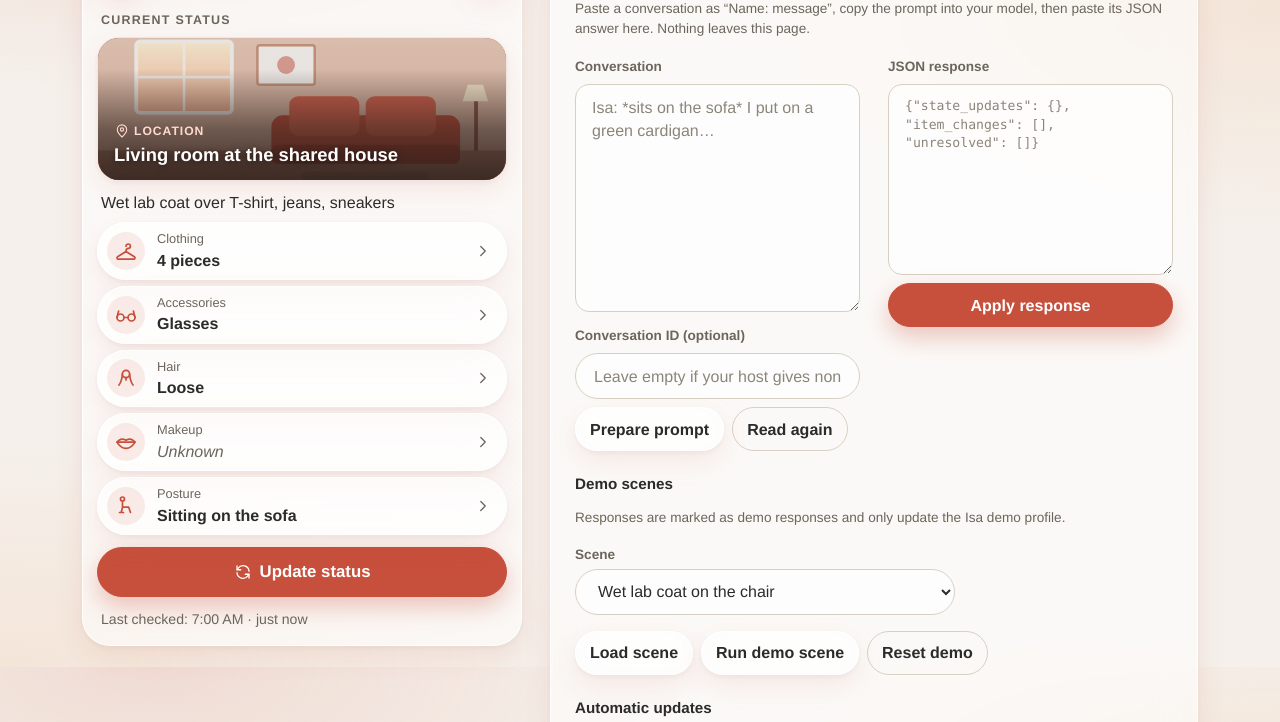
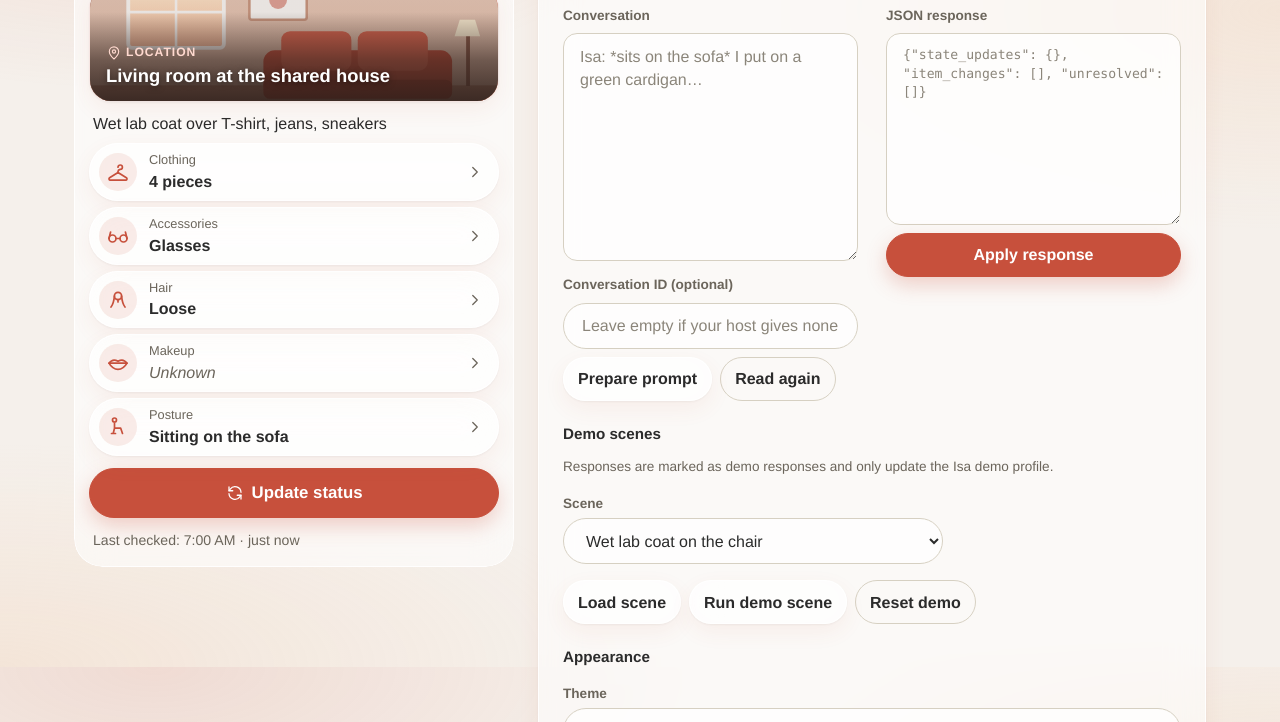
Before and after one commit to Varg67/Clotheskin, a website with bundled scripts: page index.html in a window 1280 px wide. Shown: the part 133-855 px from the top of the page. Built offline with nearby package versions, Linux system fonts and the light colour scheme.

Commit message:
Theme presets (warm, sage), Workshop-sized layout, flatter depth
Sage theme sampled from a customised Kindroid desktop window. Card and
workspace fit ~960x690. Browser test runs at that size and covers theme
switching. Contrast tests run for every theme.

Co-Authored-By: Claude Sonnet 5.5 <noreply@anthropic.com>
Claude-Session: https://claude.ai/code/session_01DTA4hApirgAVxAmKLd8TdC

```diff
--- a/src/core/store.js
+++ b/src/core/store.js
@@ -31,6 +31,7 @@ export const DEFAULT_SETTINGS = {
   conversationId: '',
   drafts: {},
   expanded: true,
+  theme: 'warm', // 'warm' (stock Kindroid) | 'sage' (green, sampled from a customised desktop window)
 };
 
 export class Repository {
--- a/src/ui/app.js
+++ b/src/ui/app.js
@@ -12,6 +12,19 @@ import {
   lookSummary, accessorySummary, hairIcon, postureIcon, clothingCount, accessoryItems,
 } from '../core/summary.js';
 import { DEMO_SCENES, DEMO_PROFILE_ID, seedDemo } from '../demo/demo.js';
+
+export const THEMES = [
+  { id: 'warm', label: 'Kindroid warm (default)' },
+  { id: 'sage', label: 'Sage green' },
+];
+
+function applyTheme(id) {
+  const theme = THEMES.some((t) => t.id === id) ? id : 'warm';
+  if (theme === 'warm') delete document.documentElement.dataset.theme;
+  else document.documentElement.dataset.theme = theme;
+  const bg = getComputedStyle(document.documentElement).getPropertyValue('--bg').trim();
+  document.querySelector('meta[name="theme-color"]')?.setAttribute('content', bg);
+}
 
 const REQUIRED_PLACEHOLDERS = ['{{target_character}}', '{{previous_state_json}}', '{{speaker_labeled_messages}}'];
 
@@ -32,6 +45,7 @@ export async function startApp({ root, repo, host, clock = () => new Date() }) {
     promptEditor: false,
   };
 
+  applyTheme(S.settings.theme);
   await seedDemo(repo);
   const live = h('div', { class: 'sr-only', role: 'status', 'aria-live': 'polite' });
   document.body.append(live);
@@ -301,6 +315,14 @@ export async function startApp({ root, repo, host, clock = () => new Date() }) {
           h('button', { type: 'button', class: 'btn', 'data-key': 'demo-load', onClick: () => runDemoScene(sceneSel.value, { run: false }) }, 'Load scene'),
           h('button', { type: 'button', class: 'btn', 'data-key': 'demo-run', onClick: () => runDemoScene(sceneSel.value, { run: true }) }, 'Run demo scene'),
           demo ? h('button', { type: 'button', class: 'btn ghost', 'data-key': 'demo-reset', onClick: async () => { await seedDemo(repo, { reset: true, now: clock().toISOString() }); S.banner = { kind: 'info', text: 'Demo profile reset.' }; await refresh(); } }, 'Reset demo') : null)),
+        h('h3', { class: 'sub' }, 'Appearance'),
+        h('div', { class: 'demo-pick' },
+          h('label', { class: 'label', for: 'theme-pick' }, 'Theme'),
+          h('select', { id: 'theme-pick', class: 'text-input', 'data-key': 'theme-pick',
+            onChange: async (e) => { S.settings = await repo.saveSettings({ theme: e.target.value }); applyTheme(e.target.value); announce(`Theme: ${THEMES.find((t) => t.id === e.target.value)?.label}`); } },
+          ...THEMES.map((t) => h('option', { value: t.id, selected: S.settings.theme === t.id ? '' : undefined }, t.label)),
+          h('option', { value: 'host', disabled: '' }, 'Match my Kindroid theme (needs host support)'))),
+        h('p', { class: 'help' }, 'Kindroid themes are customisable. Matching yours automatically depends on the Workshop exposing theme colours, which has not been confirmed yet.'),
         h('h3', { class: 'sub' }, 'Automatic updates'),
         h('label', { class: 'check' },
           h('input', { type: 'checkbox', 'data-key': 'auto', disabled: !autoOk, checked: autoOk && S.settings.autoUpdate, onChange: async (e) => { S.settings = await repo.saveSettings({ autoUpdate: e.target.checked }); } }),
--- a/styles.css
+++ b/styles.css
@@ -13,16 +13,16 @@ body {
   font: 16px/1.45 "Helvetica Neue", Inter, system-ui, -apple-system, "Segoe UI", Roboto, sans-serif;
   -webkit-text-size-adjust: 100%;
 }
-.panel { max-width: 1180px; margin: 0 auto; padding: 20px 32px 56px; }
+.panel { max-width: 1180px; margin: 0 auto; padding: 18px 24px 48px; }
 /* Desktop layout (the Workshop is desktop-only for now): status card left, workspace right. */
-.layout { display: grid; grid-template-columns: 440px minmax(0, 1fr); gap: 28px; align-items: start; }
+.layout { display: grid; grid-template-columns: 440px minmax(0, 1fr); gap: 24px; align-items: start; }
 .layout.solo { grid-template-columns: 440px; justify-content: center; }
-.col-status { position: sticky; top: 24px; }
+.col-status { position: sticky; top: 16px; max-height: calc(100dvh - 32px); overflow-y: auto; border-radius: var(--radius-lg); scrollbar-width: thin; }
 .col-work > .reader { margin-top: 0; }
-@media (max-width: 900px) { /* graceful fallback only; not a supported target yet */
-  .layout, .layout.solo { grid-template-columns: minmax(0, 1fr); } .col-status { position: static; } .panel { padding-inline: 14px; }
+@media (max-width: 860px) { /* graceful fallback only; not a supported target yet */
+  .layout, .layout.solo { grid-template-columns: minmax(0, 1fr); } .col-status { position: static; max-height: none; overflow: visible; } .panel { padding-inline: 14px; }
 }
-.app-head { text-align: left; padding: 0 0 14px; display: flex; align-items: baseline; gap: 14px; flex-wrap: wrap; }
+.app-head { position: absolute; width: 1px; height: 1px; overflow: hidden; clip: rect(0 0 0 0); white-space: nowrap; } /* the Workshop sidebar already shows the app name; kept for screen readers */
 .app-head h1 { margin: 0; font-size: 1.5rem; letter-spacing: -.01em; color: var(--brand); font-weight: 800; }
 .app-head p { margin: 0; font-size: .95rem; }
 .muted { color: var(--muted); }
@@ -59,7 +59,7 @@ button, input, select, textarea { font: inherit; color: inherit; }
 .card-body { padding: 0 14px 16px; }
 .card-body[hidden] { display: none; }
 .section-title { font-size: .78rem; text-transform: uppercase; letter-spacing: .1em; color: var(--muted); margin: 2px 4px 8px; font-weight: 700; }
-.hero { position: relative; display: block; width: 100%; height: 144px; border-radius: var(--radius-md); overflow: hidden; border: 1px solid var(--glass-border); padding: 0; cursor: pointer; text-align: left; box-shadow: var(--shadow-glass);
+.hero { position: relative; display: block; width: 100%; height: 116px; border-radius: var(--radius-md); overflow: hidden; border: 1px solid var(--glass-border); padding: 0; cursor: pointer; text-align: left; box-shadow: var(--shadow-glass);
   background: linear-gradient(135deg, var(--hero-from), var(--hero-to)); color: #fff; }
 .hero-img { position: absolute; inset: 0; width: 100%; height: 100%; object-fit: cover; }
 .hero-scrim { position: absolute; inset: 0; background: linear-gradient(to top, rgba(43,30,26,.88) 0%, rgba(43,30,26,.62) 36%, rgba(43,30,26,.08) 78%); }
@@ -115,7 +115,7 @@ button, input, select, textarea { font: inherit; color: inherit; }
 .demo-row { display: flex; gap: 16px; align-items: end; flex-wrap: wrap; }
 .demo-pick { flex: 0 1 380px; min-width: 240px; display: grid; gap: 4px; }
 .col-a, .col-b { display: grid; gap: 8px; align-content: start; min-width: 0; }
-@media (max-width: 1100px) { .reader-body { grid-template-columns: minmax(0, 1fr); } }
+@media (max-width: 1180px) { .reader-body { grid-template-columns: minmax(0, 1fr); } }
 .label { display: block; font-size: .85rem; color: var(--muted); margin-top: 6px; font-weight: 650; }
 .help { margin: 2px 0 4px; font-size: .85rem; color: var(--muted); }
 .sub { margin: 14px 0 2px; font-size: .95rem; }
--- a/tests/theme.test.js
+++ b/tests/theme.test.js
@@ -3,7 +3,12 @@ import assert from 'node:assert/strict';
 import { readFileSync } from 'node:fs';
 
 const css = readFileSync(new URL('../theme.css', import.meta.url), 'utf8');
-const tokens = Object.fromEntries([...css.matchAll(/--([\w-]+):\s*(#[0-9a-fA-F]{6})\b/g)].map((m) => [m[1], m[2]]));
+const parse = (block) => Object.fromEntries([...block.matchAll(/--([\w-]+):\s*(#[0-9a-fA-F]{6})\b/g)].map((m) => [m[1], m[2]]));
+const [warmBlock, sageBlock] = css.split(/:root\[data-theme="sage"\]/);
+const warm = parse(warmBlock);
+const sage = { ...warm, ...parse(sageBlock) };
+const THEME_SETS = { warm, sage };
+let tokens = warm;
 
 const lum = (hex) => {
   const [r, g, b] = [1, 3, 5].map((i) => parseInt(hex.slice(i, i + 2), 16) / 255)
@@ -12,35 +17,45 @@ const lum = (hex) => {
 };
 const ratio = (a, b) => { const [x, y] = [lum(a), lum(b)].sort((p, q) => q - p); return (x + 0.05) / (y + 0.05); };
 
-test('theme tokens match the Kindroid v2 reference sampling', () => {
-  assert.equal(tokens.bg, '#f5f0eb');
-  assert.equal(tokens.accent, '#c7503c');
-  assert.equal(tokens.text, '#2b2b2b');
+test('warm theme matches the Kindroid v2 reference sampling', () => {
+  assert.equal(warm.bg, '#f5f0eb');
+  assert.equal(warm.accent, '#c7503c');
+  assert.equal(warm.text, '#2b2b2b');
 });
 
-test('text and accent pairs meet WCAG AA (4.5:1) on the page background and glass surface', () => {
-  const pairs = [
-    ['text', 'bg'], ['muted', 'bg'], ['muted', 'glass-solid'], ['accent-deep', 'bg'],
-    ['danger', 'bg'], ['ok', 'bg'], ['on-accent', 'accent'], ['on-accent', 'accent-hover'],
-  ];
-  for (const [fg, bgName] of pairs) {
-    const r = ratio(tokens[fg], tokens[bgName]);
-    assert.ok(r >= 4.5, `${fg} on ${bgName} is ${r.toFixed(2)}:1`);
-  }
+test('sage theme matches the green theme sampled from the desktop window', () => {
+  assert.equal(sage.bg, '#f4f6f5');
+  assert.equal(sage.text, '#283e36');
+  assert.equal(sage['glass-solid'], '#f9faf9');
 });
 
-test('brand colour is only used for large bold text (AA large: 3:1)', () => {
-  const r = ratio(tokens.brand, tokens.bg);
-  assert.ok(r >= 3, `brand on bg is ${r.toFixed(2)}:1`);
+for (const [name, set] of Object.entries(THEME_SETS)) {
+  test(`${name}: text and accent pairs meet WCAG AA (4.5:1)`, () => {
+    const pairs = [
+      ['text', 'bg'], ['muted', 'bg'], ['muted', 'glass-solid'], ['text', 'glass-solid'], ['accent-deep', 'bg'],
+      ['danger', 'bg'], ['ok', 'bg'], ['on-accent', 'accent'], ['on-accent', 'accent-hover'],
+    ];
+    for (const [fg, bgName] of pairs) {
+      const r = ratio(set[fg], set[bgName]);
+      assert.ok(r >= 4.5, `${name}: ${fg} on ${bgName} is ${r.toFixed(2)}:1`);
+    }
+  });
+
+  test(`${name}: brand colour is only for large bold text (AA large: 3:1)`, () => {
+    const r = ratio(set.brand, set.bg);
+    assert.ok(r >= 3, `${name}: brand on bg is ${r.toFixed(2)}:1`);
+  });
+}
+
+test('brand colour is used once, for the large bold app title', () => {
   const styles = readFileSync(new URL('../styles.css', import.meta.url), 'utf8');
   const uses = styles.split('\n').filter((l) => l.includes('var(--brand)'));
   assert.equal(uses.length, 1);
-  assert.match(uses[0], /\.app-head h1/); // 1.35rem, weight 800
+  assert.match(uses[0], /\.app-head h1/);
 });
 
 test('components use theme tokens, not raw colours', () => {
   const styles = readFileSync(new URL('../styles.css', import.meta.url), 'utf8');
   const raw = styles.match(/#[0-9a-fA-F]{3,8}\b/g) || [];
-  // only the white used for text on the dark hero scrim and the spinner is allowed
   assert.deepEqual([...new Set(raw)].filter((c) => !['#fff', '#ffd9cf'].includes(c.toLowerCase())), []);
 });
--- a/theme.css
+++ b/theme.css
@@ -1,7 +1,9 @@
 /*
  * Clotheskin theme tokens: the only place colours, radii and shadows are defined.
  * Sampled from the Kindroid UI v2 login screen (light, warm, glass surfaces, coral accent).
- * To retheme (for example a dark variant), override these variables; components never use raw colours.
+ * Kindroid lets users customise their theme, so the palette is selectable: the default below is the
+ * stock warm theme, and [data-theme="sage"] is a green theme sampled from a user-customised Kindroid
+ * desktop window. Components never use raw colours; add a theme by overriding these variables.
  */
 :root {
   color-scheme: light;
@@ -51,8 +53,8 @@
   --radius-sm: 14px;
 
   /* depth: warm, coral-tinted, as in the reference */
-  --shadow-glass: 0 10px 28px rgba(199, 80, 60, .10), 0 2px 6px rgba(43, 43, 43, .05);
-  --shadow-accent: 0 10px 24px rgba(199, 80, 60, .32);
+  --shadow-glass: 0 1px 2px rgba(43, 43, 43, .05), 0 8px 22px rgba(199, 80, 60, .07);
+  --shadow-accent: 0 8px 20px rgba(199, 80, 60, .26);
   --shadow-sheet: 0 24px 70px rgba(43, 30, 26, .28);
   --blur: 18px;
   --scrim: rgba(43, 30, 26, .38);
@@ -61,3 +63,40 @@
   --hero-from: #8a4132;
   --hero-to: #c7503c;
 }
+
+/* Green theme sampled from a customised Kindroid desktop window.
+   Sampled: page #f4f6f5, glow #cfeae0, text #283e36, glass #f9faf9.
+   The accent is NOT sampled (the screenshot had no primary button): it is a deeper green of the same hue. */
+:root[data-theme="sage"] {
+  --bg: #f4f6f5;
+  --bg-glow-1: rgba(150, 214, 188, .36);
+  --bg-glow-2: rgba(190, 232, 214, .34);
+  --glass: rgba(255, 255, 255, .62);
+  --glass-strong: rgba(249, 250, 249, .88);
+  --glass-solid: #f9faf9;
+  --glass-border: rgba(236, 245, 241, .95);
+  --field: rgba(255, 255, 255, .72);
+
+  --text: #283e36;
+  --muted: #5a665f;
+  --muted-soft: #86908a;
+
+  --line: #cfdcd5;
+  --line-soft: rgba(207, 220, 213, .65);
+
+  --accent: #2c7a60;
+  --accent-hover: #236650;
+  --accent-deep: #1d5c46;
+  --accent-tint: rgba(44, 122, 96, .11);
+  --brand: #1d5c46;
+
+  --focus: #283e36;
+
+  --shadow-glass: 0 1px 2px rgba(40, 62, 54, .05), 0 8px 22px rgba(44, 122, 96, .07);
+  --shadow-accent: 0 8px 20px rgba(44, 122, 96, .26);
+  --shadow-sheet: 0 24px 70px rgba(24, 40, 34, .28);
+  --scrim: rgba(24, 40, 34, .38);
+
+  --hero-from: #1d5c46;
+  --hero-to: #3a9072;
+}
```
Also changed, not shown: tests/e2e/run.cjs (+27 -7 lines), README.md.
